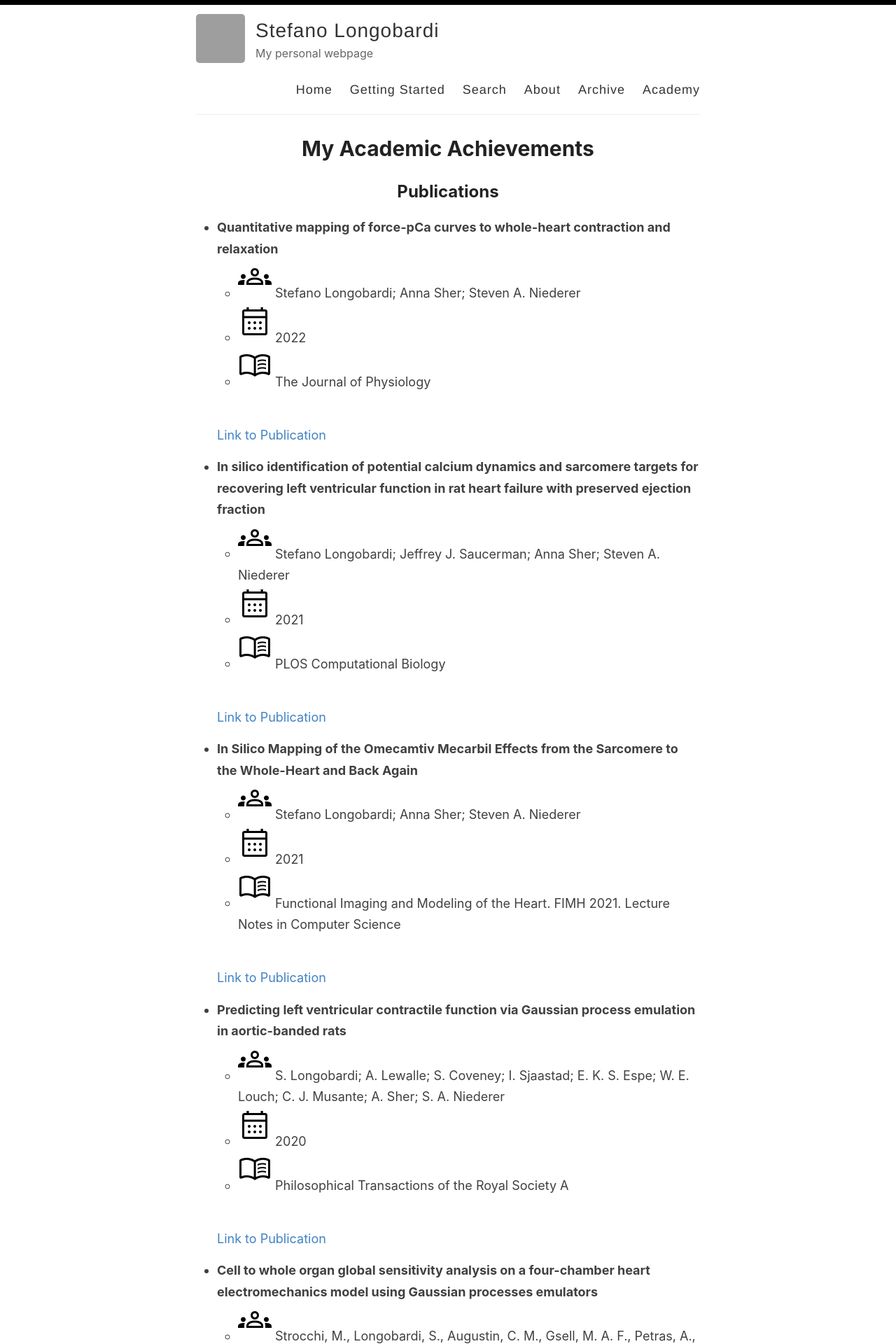
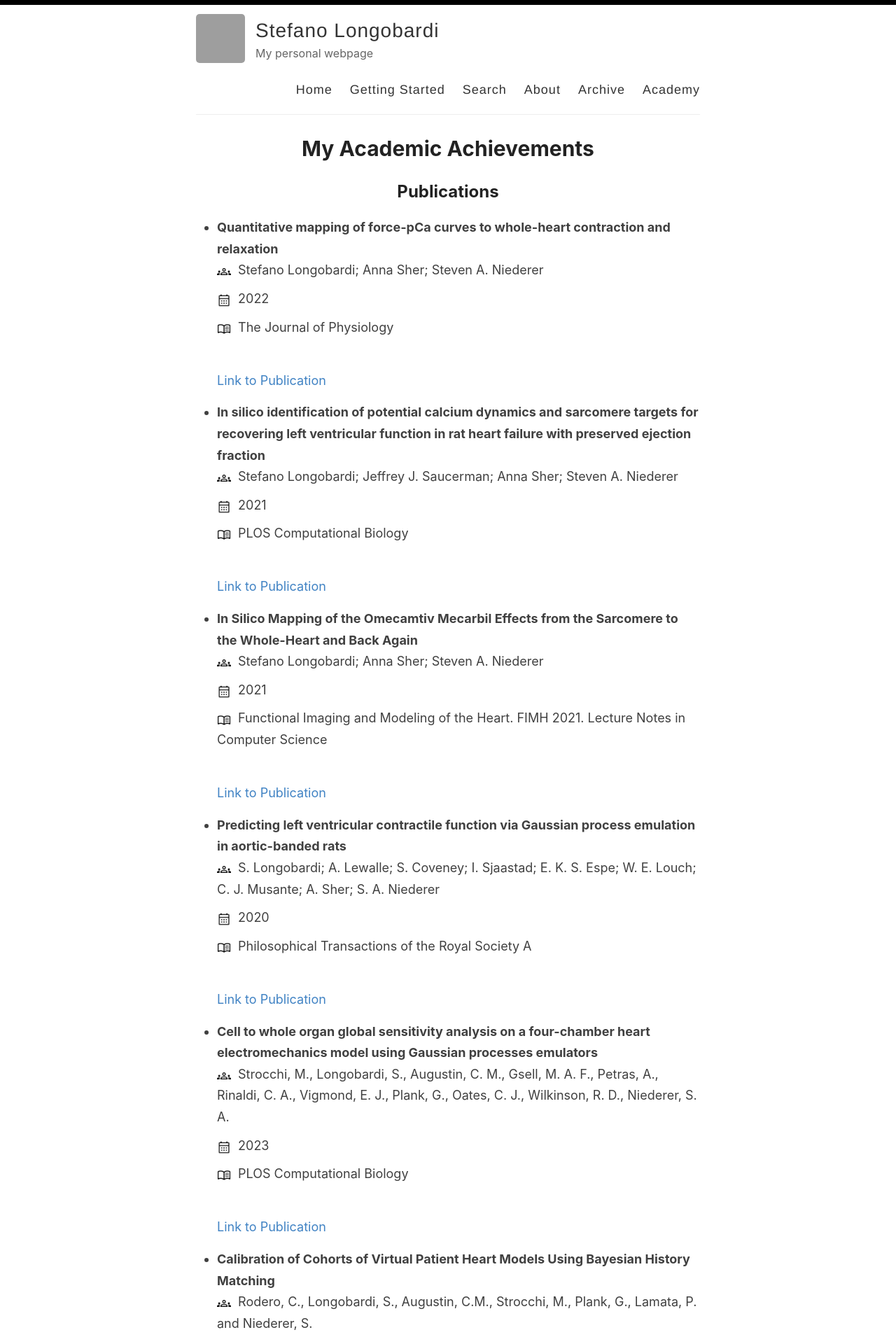
Before and after one commit to stelong/stelong.github.io, a Jekyll site: the page built from _pages/academy.md, in a window 1280 px wide. Shown: the top 1920 px of the page at 70% size. Built offline with Jekyll 4.4.1, drawn with Linux system fonts in a browser that asks for light colours; grey boxes are pictures that could not be loaded.

Commit message:
Icon lists

```diff
--- a/_sass/_icon-small.scss
+++ b/_sass/_icon-small.scss
@@ -1,5 +1,19 @@
+/* Style for the icon list */
+.icon-list {
+  list-style: none;
+  padding-left: 0;
+}
+
+/* Style for each list item */
+.icon-list li {
+  margin-bottom: 10px; /* Optional: Adjust the spacing between list items */
+}
+
+/* Style for the icon */
 .icon-small {
-    height: 20px; /* Adjust the height as per your preference */
-    width: 20px; /* Adjust the width as per your preference */
-    vertical-align: text-bottom; /* To align the icons with the text */
-  }
+  display: inline-block;
+  width: 20px; /* Adjust the width and height as per your preference */
+  height: 20px;
+  vertical-align: middle; /* To vertically align the icon with the text */
+  margin-right: 5px; /* Optional: Adjust the spacing between the icon and text */
+}
```
